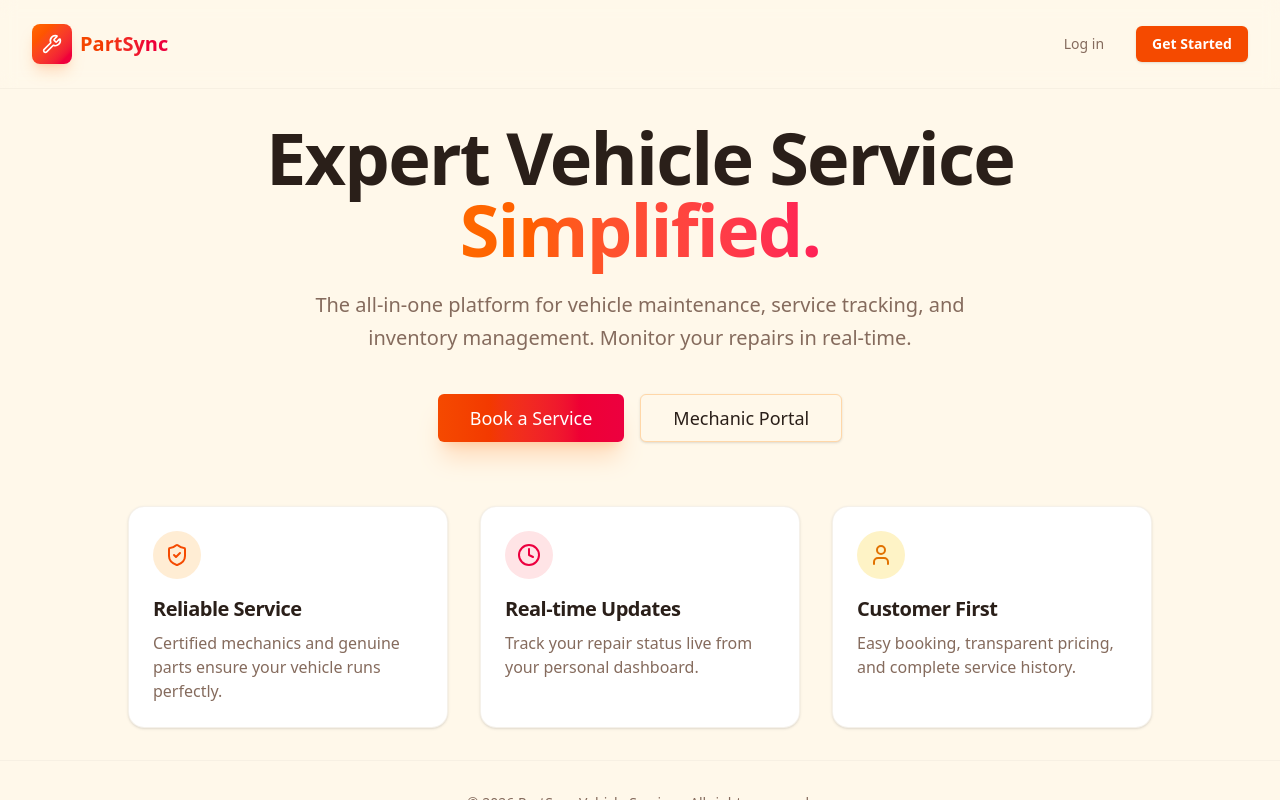
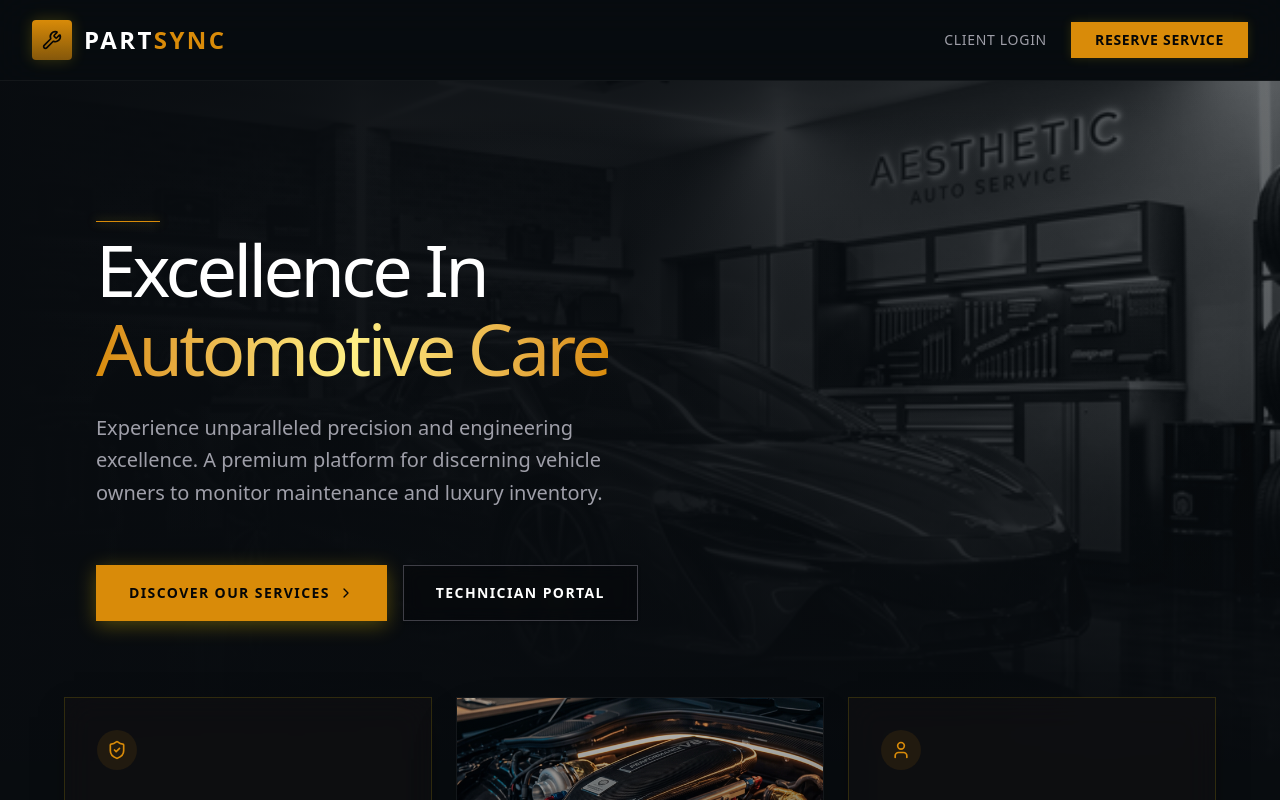
Before and after one commit to Farhan-Shahriyar/Part-Sync, a Next.js app in the folder vehicle-service-app/: page / in a window 1280 px wide. Shown: the top 800 px of the page. Built offline with nearby package versions, Linux system fonts and the light colour scheme.

Commit message:
UI update: change base theme

```diff
--- a/vehicle-service-app/src/app/globals.css
+++ b/vehicle-service-app/src/app/globals.css
@@ -59,41 +59,33 @@
 
 @layer base {
   :root {
-    --background: oklch(0.98 0.02 85);
-    /* Warm Cream */
-    --foreground: oklch(0.25 0.02 50);
-    /* Warm Chocolate/Charcoal */
+    --background: oklch(0.15 0.01 250); /* Deep Charcoal */
+    --foreground: oklch(0.98 0 0); /* Crisp White */
 
-    --card: oklch(0.99 0.005 85);
-    /* Near white warm */
-    --card-foreground: oklch(0.25 0.02 50);
+    --card: oklch(0.18 0.01 250);
+    --card-foreground: oklch(0.98 0 0);
 
-    --popover: oklch(0.99 0.005 85);
-    --popover-foreground: oklch(0.25 0.02 50);
+    --popover: oklch(0.18 0.01 250);
+    --popover-foreground: oklch(0.98 0 0);
 
-    --primary: oklch(0.65 0.22 35);
-    /* Vibrant Orange/Coral */
-    --primary-foreground: oklch(0.98 0.01 85);
+    --primary: oklch(0.7 0.15 70); /* Metallic Gold / Amber */
+    --primary-foreground: oklch(0.12 0 0); /* Black text on gold */
 
-    --secondary: oklch(0.9 0.15 85);
-    /* Golden Yellow */
-    --secondary-foreground: oklch(0.25 0.02 50);
+    --secondary: oklch(0.25 0.02 250);
+    --secondary-foreground: oklch(0.9 0.1 70); /* Gold tinted white */
 
-    --muted: oklch(0.96 0.01 85);
-    /* Beige */
-    --muted-foreground: oklch(0.55 0.04 50);
+    --muted: oklch(0.22 0.01 250);
+    --muted-foreground: oklch(0.65 0.02 250);
 
-    --accent: oklch(0.85 0.1 50);
-    /* Soft Amber */
-    --accent-foreground: oklch(0.25 0.02 50);
+    --accent: oklch(0.7 0.15 70); /* Metallic Gold */
+    --accent-foreground: oklch(0.12 0 0);
 
-    --destructive: oklch(0.6 0.2 25);
-    /* Soft Red */
-    --destructive-foreground: oklch(0.98 0 0);
+    --destructive: oklch(0.5 0.2 25);
+    --destructive-foreground: oklch(0.95 0 0);
 
-    --border: oklch(0.92 0.02 85);
-    --input: oklch(0.92 0.02 85);
-    --ring: oklch(0.65 0.22 35);
+    --border: oklch(0.25 0.01 250);
+    --input: oklch(0.25 0.01 250);
+    --ring: oklch(0.7 0.15 70);
 
     --radius: 0.5rem;
   }
@@ -117,10 +109,9 @@
 }
 
 .glass {
-  background: rgba(255, 253, 245, 0.7);
-  /* Warmer glass tint */
-  backdrop-filter: blur(12px);
-  -webkit-backdrop-filter: blur(12px);
-  border: 1px solid rgba(255, 166, 0, 0.1);
-  box-shadow: 0 4px 6px -1px rgba(60, 30, 0, 0.05), 0 2px 4px -1px rgba(60, 30, 0, 0.03);
+  background: rgba(15, 15, 18, 0.75);
+  backdrop-filter: blur(16px);
+  -webkit-backdrop-filter: blur(16px);
+  border: 1px solid rgba(255, 215, 0, 0.15); /* Subtle gold border */
+  box-shadow: 0 10px 30px -10px rgba(0, 0, 0, 0.5);
 }
--- a/vehicle-service-app/src/app/page.tsx
+++ b/vehicle-service-app/src/app/page.tsx
@@ -1,86 +1,114 @@
 import Link from "next/link";
 import { Button } from "@/components/ui/button";
-import { Wrench, ShieldCheck, Clock, User } from "lucide-react";
+import { Wrench, ShieldCheck, Clock, User, ChevronRight } from "lucide-react";
+import Image from "next/image";
 
 export default function LandingPage() {
   return (
-    <div className="min-h-screen bg-background flex flex-col">
-      <header className="px-8 py-6 flex justify-between items-center border-b border-border/40 backdrop-blur-sm sticky top-0 z-50">
-        <div className="flex items-center gap-2">
-          <div className="w-10 h-10 rounded-lg bg-gradient-to-br from-orange-500 to-rose-600 flex items-center justify-center text-white font-bold text-xl shadow-lg shadow-orange-500/20">
+    <div className="min-h-screen bg-background flex flex-col font-sans selection:bg-primary/30">
+      <header className="px-8 py-5 flex justify-between items-center border-b border-white/5 backdrop-blur-xl bg-background/60 sticky top-0 z-50">
+        <div className="flex items-center gap-3">
+          <div className="w-10 h-10 rounded-sm bg-gradient-to-b from-primary to-primary/60 flex items-center justify-center text-primary-foreground shadow-[0_0_15px_rgba(255,215,0,0.2)]">
             <Wrench className="w-5 h-5" />
           </div>
-          <span className="text-xl font-bold bg-gradient-to-r from-orange-600 to-rose-600 bg-clip-text text-transparent">
-            PartSync
+          <span className="text-2xl font-black tracking-widest text-white uppercase">
+            Part<span className="text-primary">Sync</span>
           </span>
         </div>
-        <div className="flex gap-4">
-          <Link href="/login">
-            <Button variant="ghost" className="text-muted-foreground hover:text-foreground">Log in</Button>
+        <div className="flex items-center gap-6">
+          <Link href="/login" className="text-sm font-medium text-zinc-400 hover:text-white transition-colors uppercase tracking-wider">
+            Client Login
           </Link>
           <Link href="/register">
-            <Button className="bg-orange-600 hover:bg-orange-700 text-white font-semibold">
-              Get Started
+            <Button className="bg-primary hover:bg-primary/80 text-primary-foreground font-bold tracking-wider uppercase rounded-none px-6 shadow-[0_0_10px_rgba(255,215,0,0.15)] transition-all">
+              Reserve Service
             </Button>
           </Link>
         </div>
       </header>
 
-      <main className="flex-1 flex flex-col justify-center items-center text-center p-8 relative overflow-hidden">
-        <div className="absolute inset-0 bg-[radial-gradient(ellipse_at_top,_var(--tw-gradient-stops))] from-orange-100/40 via-background to-background -z-10" />
+      <main className="flex-1 flex flex-col relative">
+        {/* Full Screen Hero with Split Details */}
+        <div className="relative w-full h-[85vh] flex items-center overflow-hidden">
+          <Image
+            src="/hero-bg.png"
+            alt="Luxury Garage Hero Image"
+            fill
+            className="object-cover object-center opacity-40 mix-blend-luminosity scale-105"
+            priority
+          />
+          <div className="absolute inset-0 bg-gradient-to-r from-background via-background/80 to-transparent" />
+          <div className="absolute inset-0 bg-gradient-to-t from-background via-background/20 to-transparent" />
 
-        <h1 className="text-5xl md:text-7xl font-extrabold tracking-tight mb-6 max-w-4xl text-foreground">
-          Expert Vehicle Service <br />
-          <span className="bg-gradient-to-r from-orange-500 to-rose-500 bg-clip-text text-transparent">
-            Simplified.
+          <div className="relative z-10 px-12 md:px-24 flex flex-col items-start text-left max-w-4xl space-y-6">
+            <div className="h-[1px] w-16 bg-primary mb-2 shadow-[0_0_10px_rgba(255,215,0,0.5)]" />
+            <h1 className="text-5xl md:text-7xl font-light tracking-tighter text-white leading-[1.1]">
+              Excellence In <br />
+              <span className="font-medium text-transparent bg-clip-text bg-gradient-to-r from-primary via-yellow-200 to-primary">
+                Automotive Care
               </span>
             </h1>
-
-        <p className="text-xl text-muted-foreground max-w-2xl mb-10 leading-relaxed">
-          The all-in-one platform for vehicle maintenance, service tracking, and inventory management.
-          Monitor your repairs in real-time.
+            <p className="text-lg md:text-xl text-zinc-400 max-w-xl font-light leading-relaxed">
+              Experience unparalleled precision and engineering excellence. A premium platform for discerning vehicle owners to monitor maintenance and luxury inventory.
             </p>
-
-        <div className="flex flex-wrap gap-4 justify-center mb-16">
+            <div className="flex flex-wrap gap-4 pt-8">
               <Link href="/register">
-            <Button size="lg" className="h-12 px-8 text-lg bg-gradient-to-r from-orange-600 to-rose-600 hover:from-orange-700 hover:to-rose-700 text-white shadow-xl shadow-orange-500/20">
-              Book a Service
+                <Button size="lg" className="h-14 px-8 text-sm bg-primary hover:bg-primary/90 text-primary-foreground font-bold uppercase tracking-widest rounded-none shadow-[0_4px_20px_rgba(255,215,0,0.3)] hover:shadow-[0_4px_30px_rgba(255,215,0,0.5)] transition-all flex border border-primary/50 group">
+                  Discover Our Services <ChevronRight className="w-4 h-4 ml-2 group-hover:translate-x-1 transition-transform" />
                 </Button>
               </Link>
               <Link href="/login">
-            <Button size="lg" variant="outline" className="h-12 px-8 text-lg border-orange-200 hover:bg-orange-50 hover:text-orange-700">
-              Mechanic Portal
+                <Button size="lg" variant="outline" className="h-14 px-8 text-sm font-bold uppercase tracking-widest rounded-none border-zinc-700 hover:border-primary hover:bg-primary/10 text-white transition-all bg-black/20 backdrop-blur">
+                  Technician Portal
                 </Button>
               </Link>
             </div>
+          </div>
+        </div>
 
-        <div className="grid md:grid-cols-3 gap-8 max-w-5xl w-full text-left">
-          <div className="p-6 rounded-2xl bg-white border border-border/50 shadow-sm hover:shadow-md transition-shadow">
-            <div className="w-12 h-12 rounded-full bg-orange-100 flex items-center justify-center mb-4">
-              <ShieldCheck className="w-6 h-6 text-orange-600" />
+        {/* Feature Highlights Section */}
+        <div className="relative z-20 -mt-16 px-8 md:px-16 w-full mb-24">
+          <div className="grid md:grid-cols-3 gap-6">
+            <div className="glass p-8 rounded-none border-t-2 border-primary/50 group hover:bg-white/5 transition-colors">
+              <div className="w-10 h-10 rounded-full bg-primary/10 flex items-center justify-center mb-6">
+                <ShieldCheck className="w-5 h-5 text-primary" />
               </div>
-            <h3 className="text-xl font-bold mb-2">Reliable Service</h3>
-            <p className="text-muted-foreground">Certified mechanics and genuine parts ensure your vehicle runs perfectly.</p>
+              <h3 className="text-xl font-light tracking-wide text-white mb-3">Immaculate Detail</h3>
+              <p className="text-zinc-400 font-light leading-relaxed">Certified specialists providing meticulous care. We only use authentic, high-performance components tailored for your specific vehicle class.</p>
             </div>
-          <div className="p-6 rounded-2xl bg-white border border-border/50 shadow-sm hover:shadow-md transition-shadow">
-            <div className="w-12 h-12 rounded-full bg-rose-100 flex items-center justify-center mb-4">
-              <Clock className="w-6 h-6 text-rose-600" />
+
+            {/* Image Card Feature */}
+            <div className="relative group overflow-hidden border border-white/5 h-full min-h-[250px] shadow-2xl">
+              <Image
+                src="/engine-detail.png"
+                alt="Engine Detail"
+                fill
+                className="object-cover group-hover:scale-105 transition-transform duration-700 opacity-80"
+              />
+              <div className="absolute inset-0 bg-gradient-to-t from-black/90 via-black/40 to-transparent" />
+              <div className="absolute bottom-0 left-0 p-8">
+                <h3 className="text-xl font-light tracking-wide text-white mb-2 flex items-center gap-2">
+                  <Clock className="w-5 h-5 text-primary" /> Synchronized Insight
+                </h3>
+                <p className="text-zinc-300 font-light text-sm">Monitor your vehicle's telemetry and repair status seamlessly from a dedicated personal suite.</p>
               </div>
-            <h3 className="text-xl font-bold mb-2">Real-time Updates</h3>
-            <p className="text-muted-foreground">Track your repair status live from your personal dashboard.</p>
             </div>
-          <div className="p-6 rounded-2xl bg-white border border-border/50 shadow-sm hover:shadow-md transition-shadow">
-            <div className="w-12 h-12 rounded-full bg-amber-100 flex items-center justify-center mb-4">
-              <User className="w-6 h-6 text-amber-600" />
+
+            <div className="glass p-8 rounded-none border-t-2 border-primary/50 group hover:bg-white/5 transition-colors">
+              <div className="w-10 h-10 rounded-full bg-primary/10 flex items-center justify-center mb-6">
+                <User className="w-5 h-5 text-primary" />
               </div>
-            <h3 className="text-xl font-bold mb-2">Customer First</h3>
-            <p className="text-muted-foreground">Easy booking, transparent pricing, and complete service history.</p>
+              <h3 className="text-xl font-light tracking-wide text-white mb-3">Bespoke Client Care</h3>
+              <p className="text-zinc-400 font-light leading-relaxed">A concierge-level experience from arrival to departure. Transparent, itemized ledger and dedicated service management.</p>
+            </div>
           </div>
         </div>
       </main>
 
-      <footer className="py-8 text-center text-sm text-muted-foreground border-t border-border/40">
-        &copy; 2026 PartSync Vehicle Services. All rights reserved.
+      <footer className="py-12 border-t border-white/5 text-center text-zinc-500 font-light tracking-wider uppercase text-xs">
+        <div className="opacity-50">
+          &copy; 2026 PartSync Automotive Concierge. The Standard of Excellence.
+        </div>
       </footer>
     </div>
   );
```
Also changed, not shown: vehicle-service-app/public/engine-detail.png (added), vehicle-service-app/public/hero-bg.png (added). Lines whose indentation alone changed are shown as unchanged.
